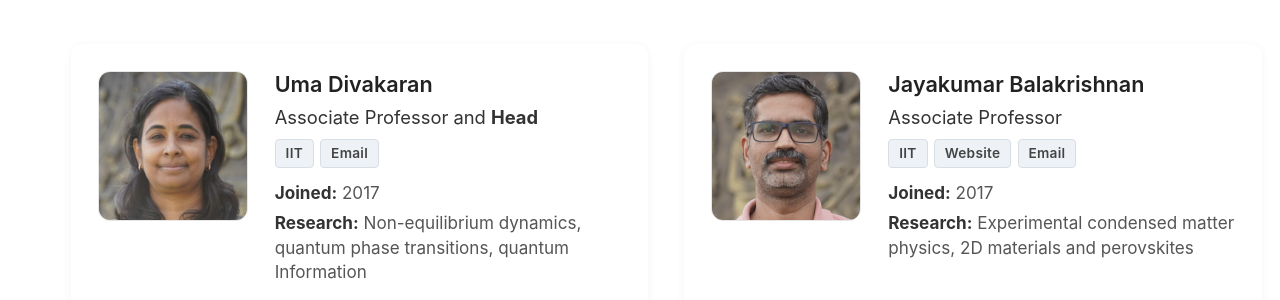
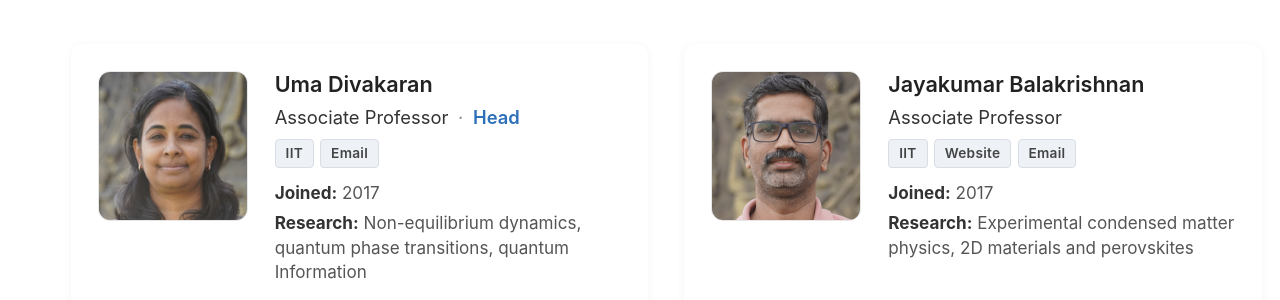
Before and after one commit to phyall/phyall.github.io, a Jekyll site: the page built from _pages/people.md, in a window 1280 px wide and 900 px high. Shown: the part 211-511 px from the top of the window. Built offline with Jekyll 4.4.1, drawn with Linux system fonts in a browser that asks for light colours; a style sheet for code colours, icons or effects is not loaded.

Commit message:
Update faculty-card.html

```diff
--- a/_includes/faculty-card.html
+++ b/_includes/faculty-card.html
@@ -18,7 +18,8 @@
     <p class="faculty-designation">
       {{ include.person.designation }}
       {% if include.person.head %}
-        and <strong>Head</strong>
+        <span class="faculty-separator">&middot;</span>
+        <span class="faculty-head-inline">Head</span>
       {% endif %}
     </p>
 
```
